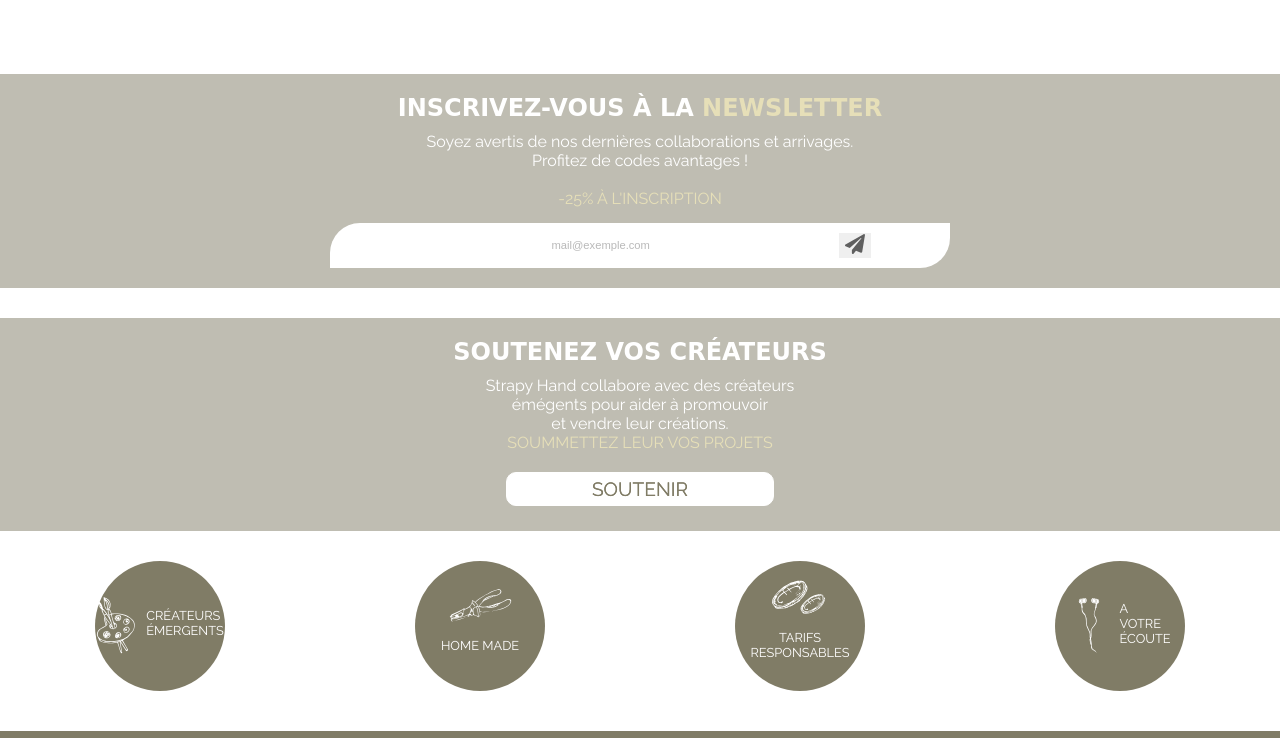
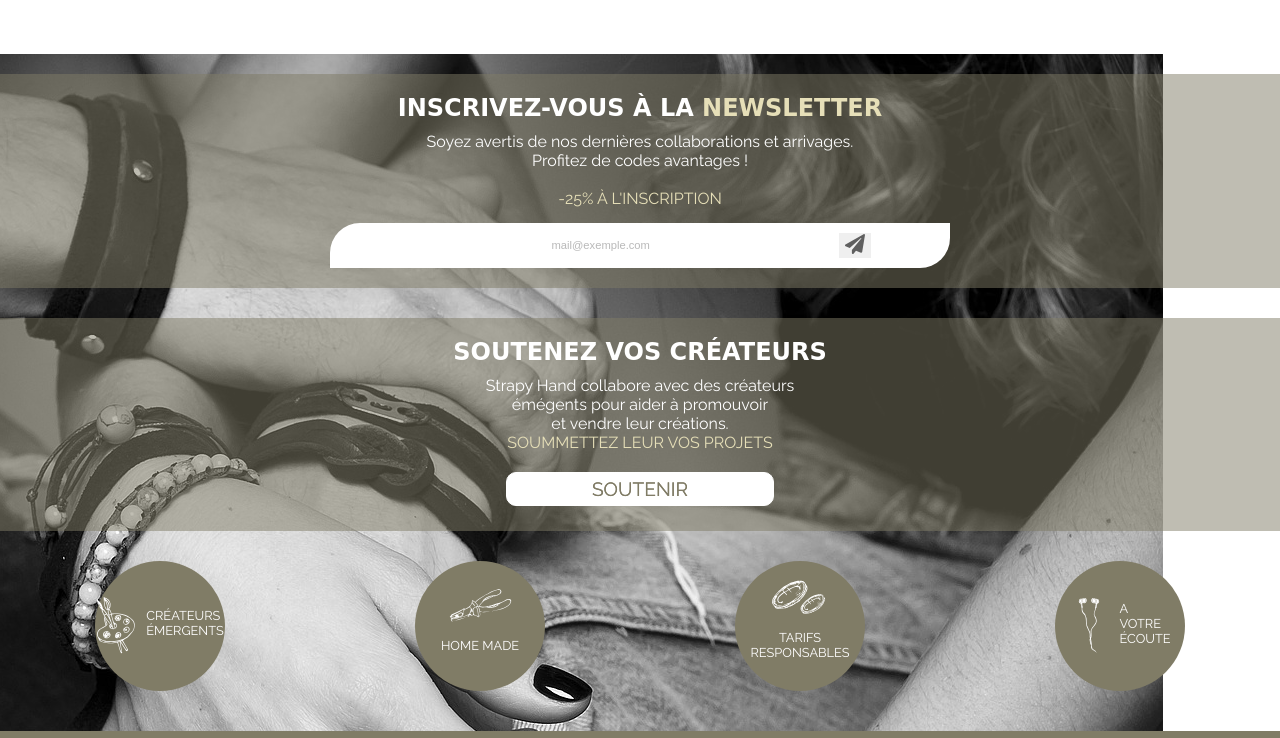
Before and after one commit to PN-promo7/testpushclassroom-irysia, a plain HTML site: page index.html in a window 1280 px wide. Shown: the part 1439-2177 px from the top of the page. Drawn offline with Linux system fonts and the light colour scheme; a web font is replaced by a local one.

Commit message:
quatrième commit

```diff
--- a/css/style.css
+++ b/css/style.css
@@ -387,7 +387,7 @@
  /* /////////////////////////background promo & entreprise///////// */
  /* ///////////////////////////////// */
  .bg-buisness-promotion {
-   background-image: url(../pictures/jewelry-arms.JPG);
+   background-image: url(../pictures/jewelry_arms.jpg);
    background-position: 0px -65px;
    background-repeat: no-repeat;
    padding: 50px 0px;
```
